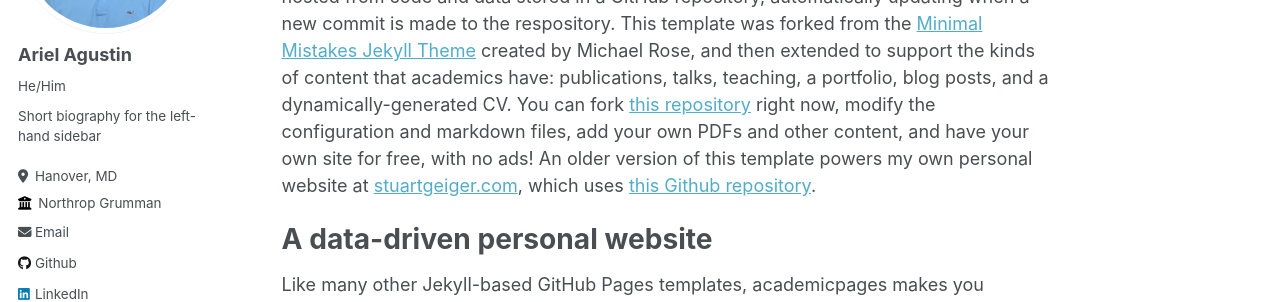
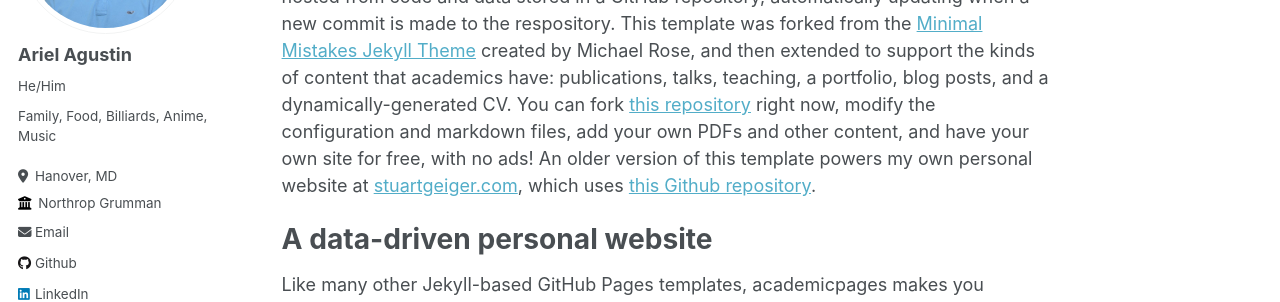
Before and after one commit to Ariel-Agustin/Ariel-Agustin.github.io, a Jekyll site: the page built from _pages/about.md, in a window 1280 px wide. Shown: the part 227-529 px from the top of the page. Built offline with Jekyll 4.4.1, drawn with Linux system fonts in a browser that asks for light colours.

Commit message:
Update _config.yml

```diff
--- a/_config.yml
+++ b/_config.yml
@@ -24,7 +24,7 @@
   avatar           : "1696359298649.jpg"
   name             : "Ariel Agustin"
   pronouns         : "He/Him"
-  bio              : "Short biography for the left-hand sidebar"
+  bio              : "Family, Food, Billiards, Anime, Music"
   location         : "Hanover, MD"
   employer         : "Northrop Grumman"
   uri              :
```
